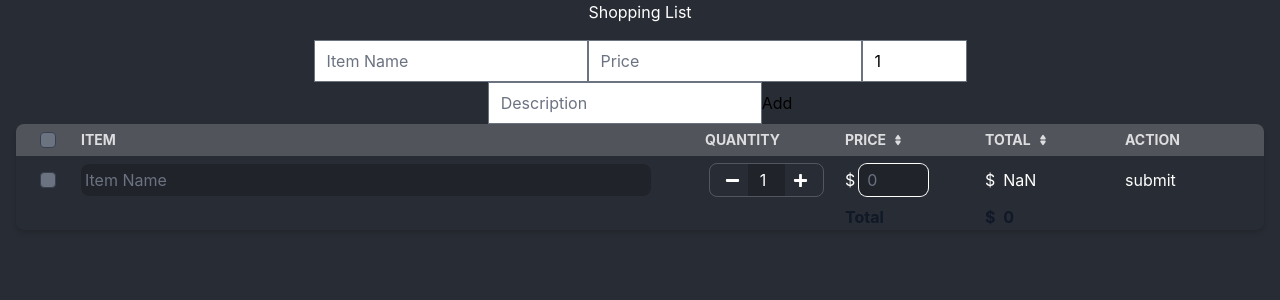
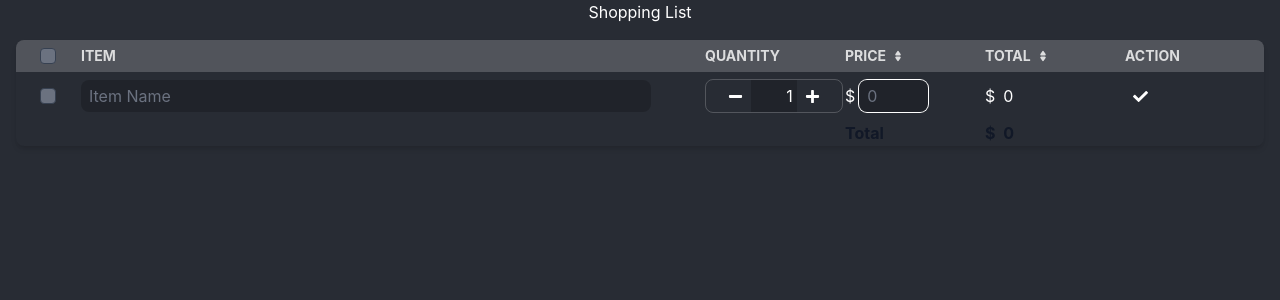
Before and after one commit to hoilamwong/shopping-list, a React (Create React App) app: page / in a window 1280 px wide. Shown: the top 300 px of the page. Built offline with nearby package versions, Linux system fonts and the light colour scheme.

Commit message:
resposive v1

```diff
--- a/src/AddItem2.js
+++ b/src/AddItem2.js
@@ -1,11 +1,10 @@
 import React from 'react'
-import { FaMinus, FaPlus } from "react-icons/fa";
+import { FaMinus, FaPlus, FaCheck } from "react-icons/fa";
 
 function AddItem({ newItem, handleAdd, handleAddFormChange }) {
-
 	return (
 		<>
-			<tr>
+			<tr className="hidden md:table-row">
 				{/* Check */}
 				<td className='w-4 p-4'>
 					<div className="flex items-center justify-center">
@@ -24,27 +23,26 @@ function AddItem({ newItem, handleAdd, handleAddFormChange }) {
 						required
 						name='name'
 						onChange={handleAddFormChange}
-						className='p-1 mr-1 w-11/12 bg-black/20 rounded-lg border-0 focus:ring-white'
+						className='p-1 pl-2 mr-1 w-11/12 bg-black/20 rounded-lg border-0 focus:ring-white/10'
 					/>
 				</td>
 				{/* Item Quantity */}
 				<td>
-					<div className='flex items-center border border-white/20 rounded-lg w-10/12 m-1 justify-center'>
-						<FaMinus size={15} className='ml-2 mr-2'/>
+					<div className='flex items-center justify-center border border-white/20 rounded-lg w-fit m-auto m-2'>
+						<FaMinus size={15} className='ml-2 mr-2 cursor-pointer' type='button'/>
 						<input
 							autoFocus
-							type='number'
+							type='text'
+							inputMode='numeric'
+							pattern="[1-9\s]"
 							placeholder='Item Name'
 							required
-							min='1'
-							max='20'
-							step='1'
 							name='quantity'
 							defaultValue={1}
 							onChange={handleAddFormChange}
-							className='p-1 w-11/12 bg-black/20 border-0 w-1/3 text-right'
+							className='p-1 w-11/12 bg-black/20 border-0 w-1/3 text-right overflow-hidden'
 						/>
-						<FaPlus size={15} className='ml-2 mr-2'/>
+						<FaPlus size={15} className='ml-2 mr-2 cursor-pointer' type='button'/>
 					</div>
 				</td>
 				{/* Item Price */}
@@ -65,14 +63,12 @@ function AddItem({ newItem, handleAdd, handleAddFormChange }) {
 				<td>
 					$
 					<span className='ml-2 mr-2'>
-						{newItem.price * newItem.quantity}
+						{newItem.price? newItem.price * newItem.quantity: 0}
 					</span>
 				</td>
 				{/* Actions */}
 				<td>
-					<div className='flex items-center'>
-						submit
-					</div>
+					<FaCheck size={15} className='ml-2 mr-2 cursor-pointer' type='button' onClick={handleAdd}/>
 				</td>
 			</tr>
 		</>
--- a/src/ShoppingList.js
+++ b/src/ShoppingList.js
@@ -7,6 +7,14 @@ function ShoppingList() {
 	const [items, setItems] = useState(JSON.parse(localStorage.getItem('shopping-list')) || [])
 	const [expandItems, setExpandItems] = useState([])
 	const [newItem, setNewItem] = useState('')
+
+	const defaultItemsList = {
+		id : items.length ? items[items.length - 1].id + 1 : 1,
+		checked : false,
+		quantity: 1,
+		price: 0,
+		description: "no description yet..."
+	}
 
 	// Update localstorage whenever items is changed
 	useEffect(() => {
@@ -41,14 +49,15 @@ function ShoppingList() {
 
 	// User delete item
 	const handleDelete = (id) => {
-		const listItems = items.filter((item) => item.id !== id)
-		setItems(listItems)
+		// const listItems = items.filter((item) => item.id !== id)
+		console.log("delete?");
+		// setItems(listItems)
 	}
 
 	// User add item
 	const handleAdd = (e) => {
-		e.preventDefault()
-		e.target.reset()
+		// e.preventDefault()
+		// e.target.reset()
 		if (!newItem) return
 
 		const listItems = [...items, newItem]
@@ -60,15 +69,7 @@ function ShoppingList() {
 	const handleAddFormChange = (e) => {
 		// set default value for newItem
 		if (!newItem) {
-			// new ID
-			const newId = items.length ? items[items.length - 1].id + 1 : 1
-			// new NewItem with default id and quantity
-			setNewItem((newItem) => ({
-				...newItem,
-				id: newId,
-				quantity: 1,
-				description: "no description"
-			}))
+			setNewItem(defaultItemsList)
 		}
 		setNewItem((newItem) => ({ ...newItem, [e.target.name]: e.target.value }))
 	}
@@ -76,14 +77,15 @@ function ShoppingList() {
 	return (
 		<div className='m-2 p-2 relative overflow-x-auto'>
 			{/* Add Item Form */}
-			<AddItem
+			{/* <AddItem
 				handleAdd={handleAdd}
 				handleAddFormChange={handleAddFormChange}
-			/>
+			/> */}
 
 			{/* Items Table */}
 			<div className='relative overflow-x-auto shadow-md rounded-lg'>
 				<table className='w-full text-left table-fixed'>
+
 					{/* Table Head */}
 					<thead className='uppercase bg-gray-100/20 text-white/80 text-sm'>
 						<tr>
@@ -93,10 +95,14 @@ function ShoppingList() {
 									<label htmlFor="checkbox-all-search" className="sr-only">checkbox</label>
 								</div>
 							</th>
-							<th scope="col" className="w-3/6"> Item </th>
-							<th > Quantity </th>
+							<th scope="col" className="md:w-1/2"> Item </th>
 							<th >
-								<div className='flex items-center'>
+								<span className="hidden md:inline-flex">
+									Quantity
+								</span>
+							</th>
+							<th className="hidden md:table-cell">
+								<div className='flex items-center justify-centers'>
 									Price
 									<a href="#"><svg className="w-3 h-3 ms-1.5" aria-hidden="true" xmlns="http://www.w3.org/2000/svg" fill="currentColor" viewBox="0 0 24 24">
 										<path d="M8.574 11.024h6.852a2.075 2.075 0 0 0 1.847-1.086 1.9 1.9 0 0 0-.11-1.986L13.736 2.9a2.122 2.122 0 0 0-3.472 0L6.837 7.952a1.9 1.9 0 0 0-.11 1.986 2.074 2.074 0 0 0 1.847 1.086Zm6.852 1.952H8.574a2.072 2.072 0 0 0-1.847 1.087 1.9 1.9 0 0 0 .11 1.985l3.426 5.05a2.123 2.123 0 0 0 3.472 0l3.427-5.05a1.9 1.9 0 0 0 .11-1.985 2.074 2.074 0 0 0-1.846-1.087Z" />
@@ -126,19 +132,22 @@ function ShoppingList() {
 						/>
 						{items.map((item) => (
 							<tr key={item.id} className='bg-gray-100/5 hover:bg-gray-100/10 border-b border-white/10' >
+
 								{/* Check */}
 								<td className='flex items-center justify-center p-2'>
 									<div className="flex items-center justify-center">
-										<input id="checkbox-item" type="checkbox"
-											className="w-4 h-4 text-gray-900 bg-gray-500 rounded border-gray-700 rounded focus:ring-gray-500"
+										<input type="checkbox"
+											className="cursor-pointer w-4 h-4 text-gray-900 bg-gray-500 rounded border-gray-700 rounded focus:ring-gray-500"
 											onChange={() => handleCheck(item.id)}
 										/>
 										<label htmlFor="checkbox-item" className="sr-only">checkbox</label>
 									</div>
 								</td>
+
 								{/* Item Name */}
 								<td
-									onDoubleClick={() => handleExpand(item.id)}
+									onClick={() => handleExpand(item.id)}
+									className='p-1 cursor-pointer'
 								>
 									<span
 										style={(item.checked) ? { textDecoration: 'line-through' } : null}
@@ -148,26 +157,46 @@ function ShoppingList() {
 									</span>
 									{/* Expandable */}
 									{expandItems.includes(item.id) ?
-										<div>
-											{item.description}
+										<div className='text-white/60'>
+											{/* Description */}
+											<div>
+												{item.description}
+											</div>
+											{/* Price */}
+											<div className='md:hidden'>
+												<span className='uppercase'>price</span>: ${item.price}
+											</div>
 										</div>
 										: null}
 								</td>
+
 								{/* Item Quantity */}
-								<td>
+								<td
+									onClick={() => handleExpand(item.id)}
+									className='cursor-pointer'
+								>
 									x{item.quantity}
 								</td>
+
 								{/* Item Price */}
-								<td>
+								<td
+									onClick={() => handleExpand(item.id)}
+									className='cursor-pointer hidden md:inline-flex'
+								>
 									$ <span className='ml-1 mr-1'> {item.price} </span>
 								</td>
+
 								{/* Item Total */}
-								<td>
+								<td
+									onClick={() => handleExpand(item.id)}
+									className='cursor-pointer'
+								>
 									$ <span className='ml-1 mr-1'> {item.price * item.quantity} </span>
 								</td>
+
 								{/* Actions */}
 								<td>
-									<div className='flex items-center'>
+									<div className='flex items-center ml-2 mr-2'>
 										<FaTrash
 											role='button'
 											tabIndex="0"
--- a/src/output.css
+++ b/src/output.css
@@ -751,6 +751,10 @@ select {
   margin: 1rem;
 }
 
+.m-auto {
+  margin: auto;
+}
+
 .ms-1 {
   margin-inline-start: 0.25rem;
 }
@@ -793,6 +797,14 @@ select {
 
 .table {
   display: table;
+}
+
+.grid {
+  display: grid;
+}
+
+.hidden {
+  display: none;
 }
 
 .h-3 {
@@ -905,16 +917,84 @@ select {
   width: 83.333333%;
 }
 
+.w-1\/6 {
+  width: 16.666667%;
+}
+
+.w-8\/12 {
+  width: 66.666667%;
+}
+
+.w-1\/4 {
+  width: 25%;
+}
+
+.flex-none {
+  flex: none;
+}
+
+.basis-1\/4 {
+  flex-basis: 25%;
+}
+
+.basis-1\/12 {
+  flex-basis: 8.333333%;
+}
+
+.basis-1\/2 {
+  flex-basis: 50%;
+}
+
+.basis-2\/12 {
+  flex-basis: 16.666667%;
+}
+
+.basis-5\/12 {
+  flex-basis: 41.666667%;
+}
+
 .table-fixed {
   table-layout: fixed;
+}
+
+.cursor-pointer {
+  cursor: pointer;
+}
+
+.grid-cols-6 {
+  grid-template-columns: repeat(6, minmax(0, 1fr));
+}
+
+.grid-cols-12 {
+  grid-template-columns: repeat(12, minmax(0, 1fr));
+}
+
+.flex-row {
+  flex-direction: row;
 }
 
 .items-center {
   align-items: center;
 }
 
+.justify-start {
+  justify-content: flex-start;
+}
+
+.justify-end {
+  justify-content: flex-end;
+}
+
 .justify-center {
   justify-content: center;
+}
+
+.justify-between {
+  justify-content: space-between;
+}
+
+.overflow-hidden {
+  overflow: hidden;
 }
 
 .overflow-x-auto {
@@ -1072,6 +1152,18 @@ select {
   color: rgb(255 255 255 / 0.8);
 }
 
+.text-white\/50 {
+  color: rgb(255 255 255 / 0.5);
+}
+
+.text-white\/70 {
+  color: rgb(255 255 255 / 0.7);
+}
+
+.text-white\/60 {
+  color: rgb(255 255 255 / 0.6);
+}
+
 .line-through {
   text-decoration-line: line-through;
 }
@@ -1130,6 +1222,78 @@ input {
   --tw-ring-color: rgb(255 255 255 / var(--tw-ring-opacity));
 }
 
+.focus\:ring-white\/10:focus {
+  --tw-ring-color: rgb(255 255 255 / 0.1);
+}
+
+@media (min-width: 768px) {
+  .md\:visible {
+    visibility: visible;
+  }
+
+  .md\:block {
+    display: block;
+  }
+
+  .md\:inline-block {
+    display: inline-block;
+  }
+
+  .md\:inline {
+    display: inline;
+  }
+
+  .md\:flex {
+    display: flex;
+  }
+
+  .md\:inline-flex {
+    display: inline-flex;
+  }
+
+  .md\:table {
+    display: table;
+  }
+
+  .md\:table-cell {
+    display: table-cell;
+  }
+
+  .md\:table-header-group {
+    display: table-header-group;
+  }
+
+  .md\:table-row {
+    display: table-row;
+  }
+
+  .md\:hidden {
+    display: none;
+  }
+
+  .md\:w-1\/2 {
+    width: 50%;
+  }
+}
+
+@media (min-width: 1024px) {
+  .lg\:w-3\/6 {
+    width: 50%;
+  }
+
+  .lg\:w-2\/6 {
+    width: 33.333333%;
+  }
+
+  .lg\:w-4\/6 {
+    width: 66.666667%;
+  }
+
+  .lg\:w-1\/2 {
+    width: 50%;
+  }
+}
+
 @media (prefers-color-scheme: dark) {
   .dark\:text-white {
     --tw-text-opacity: 1;
```
